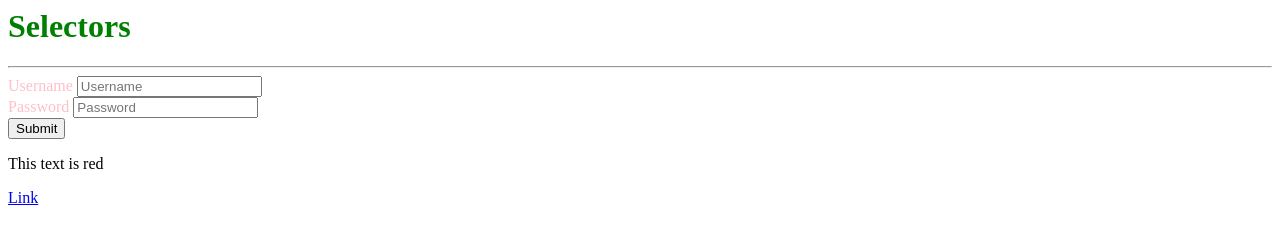
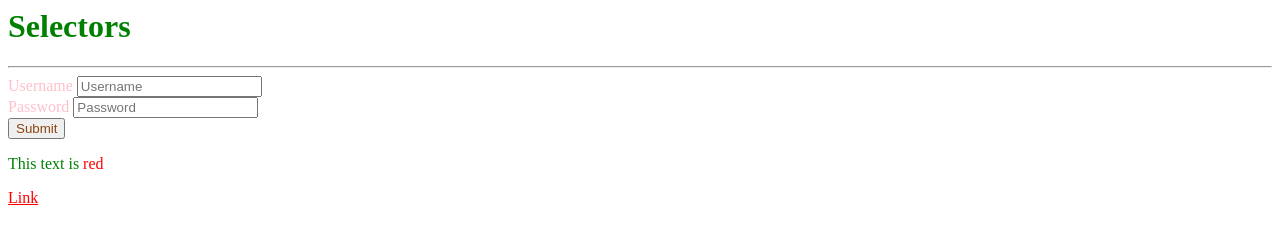
Before and after one commit to Neeraja61194/NodeBC, a plain HTML site: page Assignments/CSS/ex_4/index4.html in a window 1280 px wide. Drawn offline with Linux system fonts and the light colour scheme.

Commit message:
Updated ex 4

```diff
--- a/Assignments/CSS/ex_4/styles.css
+++ b/Assignments/CSS/ex_4/styles.css
@@ -4,3 +4,15 @@ h1{
 label{
     color: pink;
 }
+input{
+    color: saddlebrown;
+}
+p {
+    color: green;
+}
+a {
+    color: red;
+}
+span {
+    color: red;
+}
```
